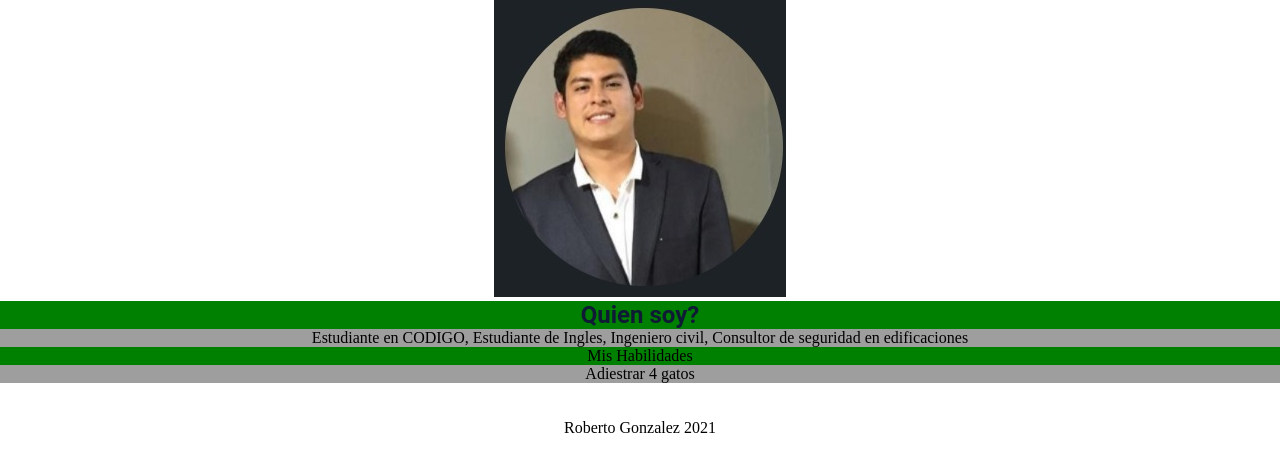
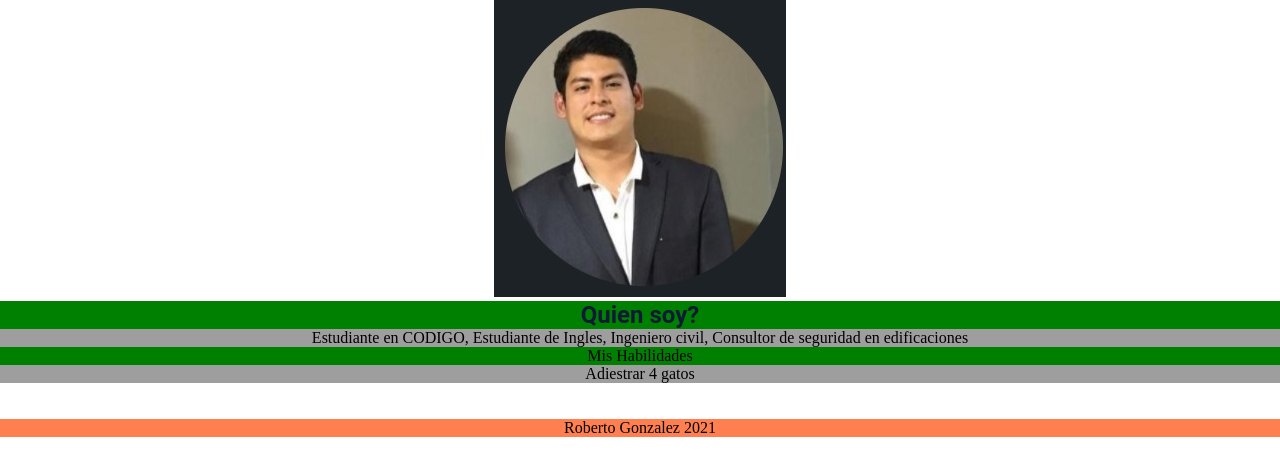
Before and after one commit to kirito9623/codigo, a plain HTML site: page dia5/estilos.html in a window 1280 px wide. Shown: the part 41-516 px from the top of the page. Drawn offline with Linux system fonts and the light colour scheme.

Commit message:
palabras

```diff
--- a/dia5/estilos exteriore.css
+++ b/dia5/estilos exteriore.css
@@ -30,6 +30,7 @@ figure {
 }
 
 
-footer {
+#pie {
     text-align: center;
+    background-color: coral;
 }
--- a/dia5/estilos.html
+++ b/dia5/estilos.html
@@ -29,7 +29,7 @@
         </section>
 
     </main> <br><br>
-    <footer>
+    <footer id="pie">
 
         Roberto Gonzalez 2021
 
```
